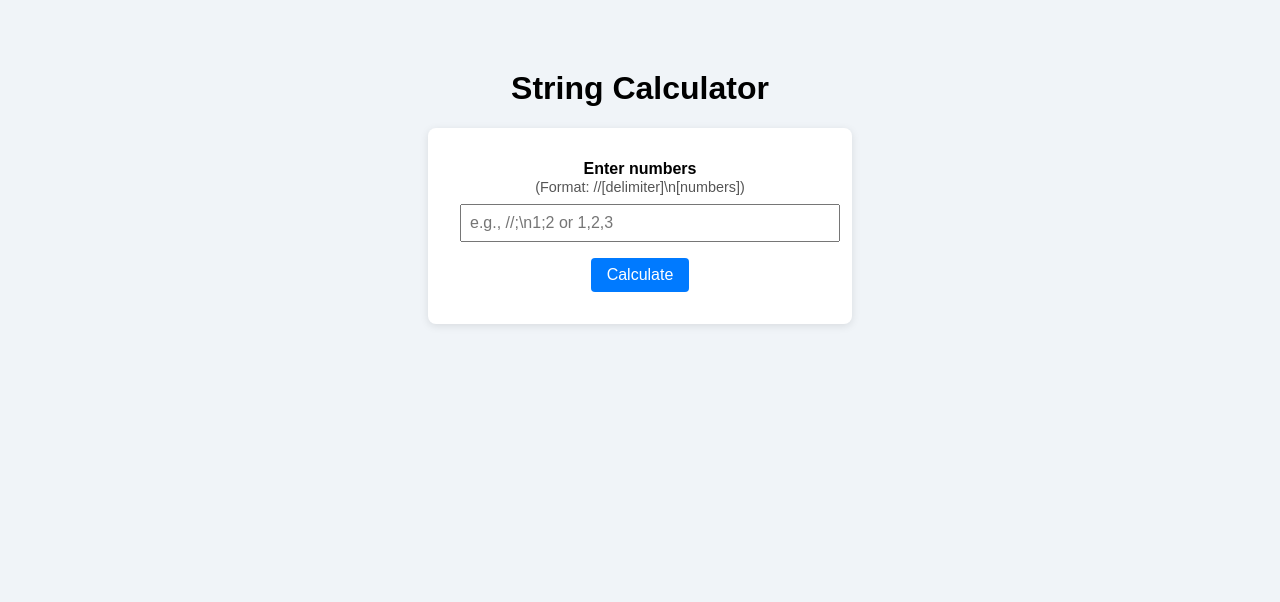
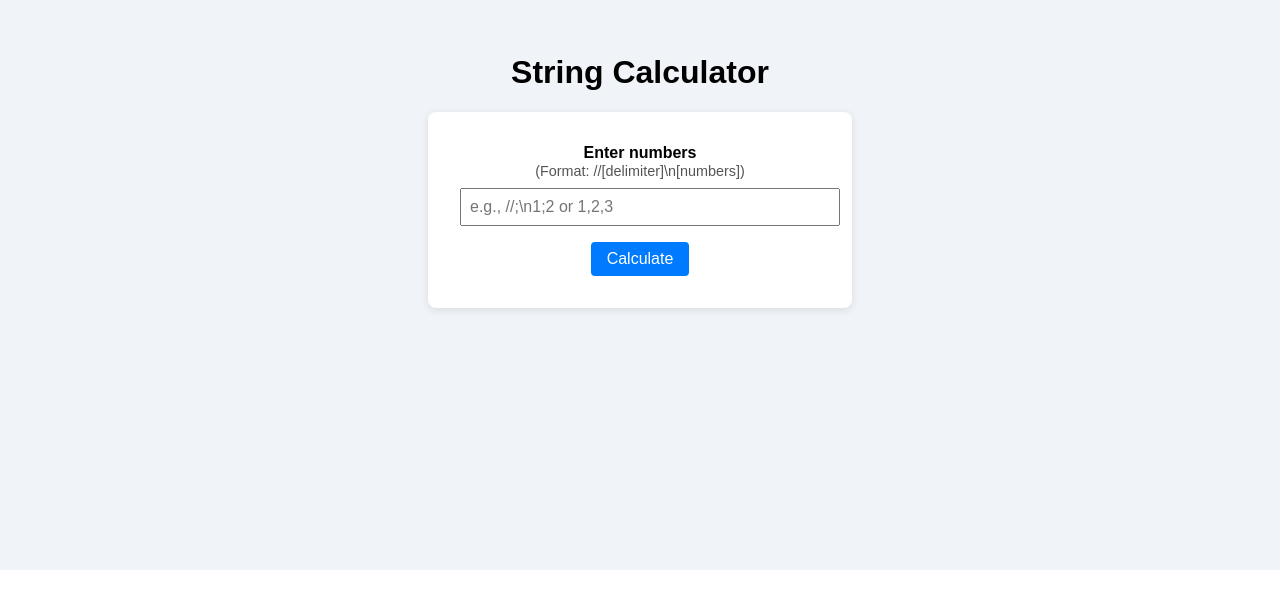
Before and after one commit to nvaneethm/tdd-sample, a React (Create React App) app: page / in a window 1280 px wide. Shown: the part 230-832 px from the top of the page. After the commit the page ends 800 px from the top, so only its background shows below. Built offline with nearby package versions, Linux system fonts and the light colour scheme.

Commit message:
removed padding

```diff
--- a/src/components/calculator/CalculatorUI.css
+++ b/src/components/calculator/CalculatorUI.css
@@ -5,7 +5,6 @@
   justify-content: center;
   background-color: #f0f4f8;
   min-height: 100vh;
-  padding: 1rem;
   font-family: Arial, sans-serif;
 }
 
```
